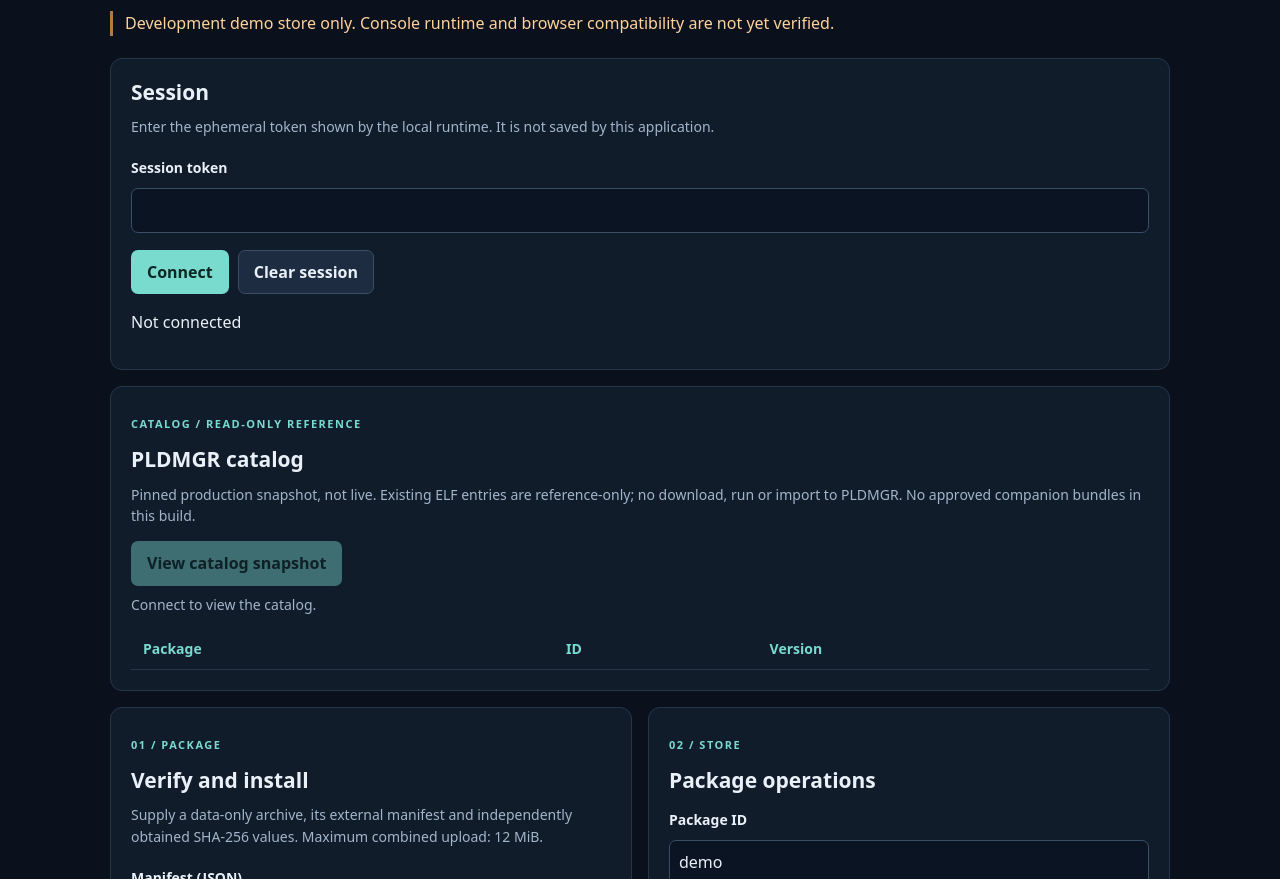
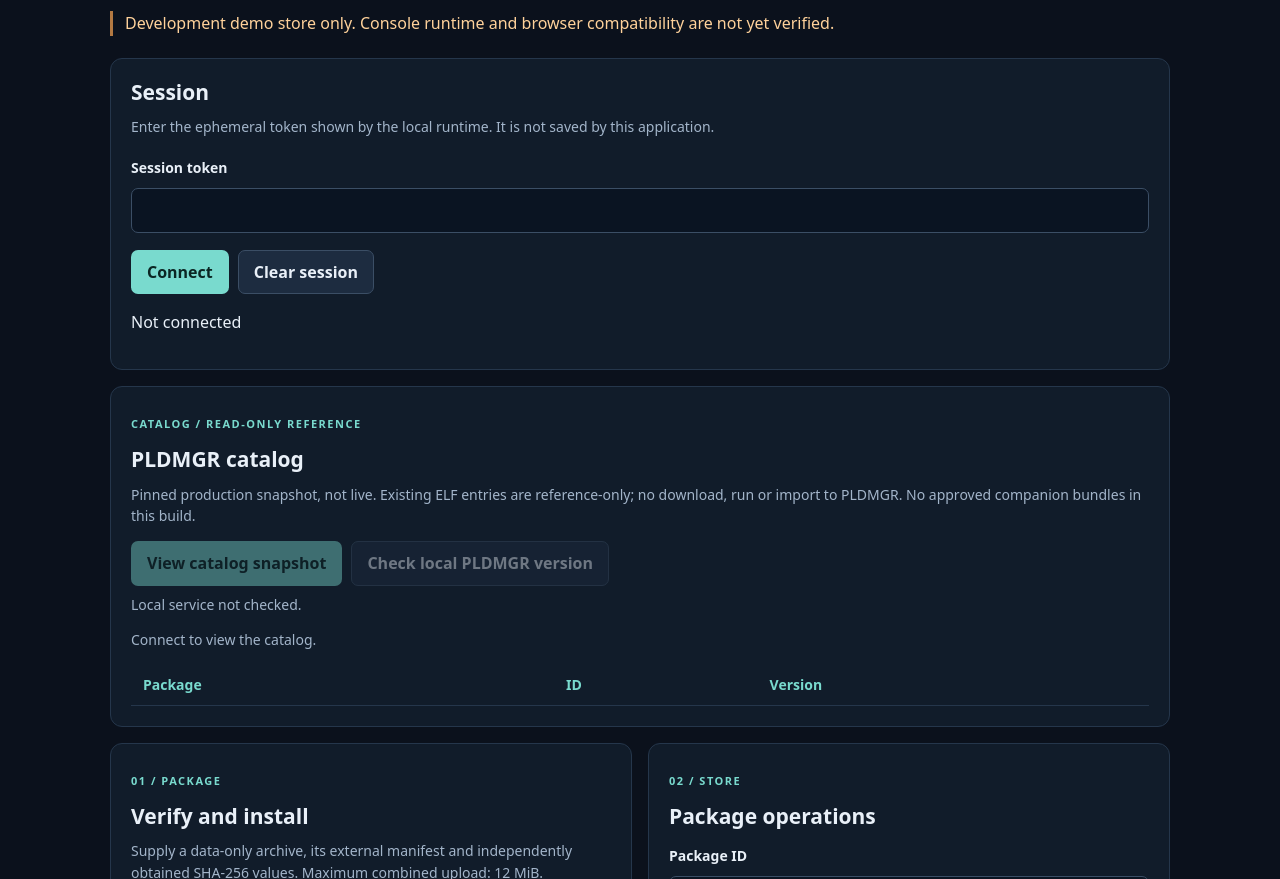
Before and after one commit to poiedk/ps5-custom-payloads, a plain HTML site: page payloadforge/native/web/index.html in a window 1280 px wide. Shown: the part 221-1100 px from the top of the page. Drawn offline with Linux system fonts and the light colour scheme.

Commit message:
N15-B: expose explicit read-only version diagnostic and document its limited scope

```diff
--- a/payloadforge/native/web/index.html
+++ b/payloadforge/native/web/index.html
@@ -14,7 +14,7 @@
 <section class="hero"><p class="eyebrow">MANAGED PACKAGES</p><h1>Package control center</h1><p>Local, explicit, data-only transactions. Verify before you change anything. No payload execution.</p><p class="warning">Development demo store only. Console runtime and browser compatibility are not yet verified.</p></section>
 <section class="panel"><h2>Session</h2><p class="muted">Enter the ephemeral token shown by the local runtime. It is not saved by this application.</p>
 <div class="fields"><label for="token">Session token</label><input id="token" type="password" maxlength="64" autocomplete="off" spellcheck="false"><div class="actions"><button id="connect" type="button">Connect</button><button id="disconnect" type="button" class="secondary">Clear session</button></div></div><p id="session" role="status">Not connected</p></section>
-<section class="panel"><p class="eyebrow">CATALOG / READ-ONLY REFERENCE</p><h2>PLDMGR catalog</h2><p class="muted">Pinned production snapshot, not live. Existing ELF entries are reference-only; no download, run or import to PLDMGR. No approved companion bundles in this build.</p><button id="catalog" type="button" disabled>View catalog snapshot</button><p id="catalog-meta" class="muted">Connect to view the catalog.</p><div class="catalog-wrap"><table><thead><tr><th>Package</th><th>ID</th><th>Version</th></tr></thead><tbody id="catalog-rows"></tbody></table></div></section>
+<section class="panel"><p class="eyebrow">CATALOG / READ-ONLY REFERENCE</p><h2>PLDMGR catalog</h2><p class="muted">Pinned production snapshot, not live. Existing ELF entries are reference-only; no download, run or import to PLDMGR. No approved companion bundles in this build.</p><div class="actions"><button id="catalog" type="button" disabled>View catalog snapshot</button><button id="pldmgr-check" type="button" class="secondary" disabled>Check local PLDMGR version</button></div><p id="pldmgr-status" class="muted">Local service not checked.</p><p id="catalog-meta" class="muted">Connect to view the catalog.</p><div class="catalog-wrap"><table><thead><tr><th>Package</th><th>ID</th><th>Version</th></tr></thead><tbody id="catalog-rows"></tbody></table></div></section>
 <div class="layout">
 <section class="panel"><p class="eyebrow">01 / PACKAGE</p><h2>Verify and install</h2><p class="muted">Supply a data-only archive, its external manifest and independently obtained SHA-256 values. Maximum combined upload: 12 MiB.</p>
 <div class="fields"><label for="manifest">Manifest (JSON)</label><input id="manifest" type="file" accept=".json,application/json"><label for="manifest-hash">Expected manifest SHA-256</label><input id="manifest-hash" type="text" maxlength="64" spellcheck="false" autocomplete="off"><label for="archive">Archive (ZIP / TAR.GZ)</label><input id="archive" type="file" accept=".zip,.gz,.tar.gz,application/zip,application/gzip"><label for="archive-hash">Expected archive SHA-256</label><input id="archive-hash" type="text" maxlength="64" spellcheck="false" autocomplete="off"><button id="verify" type="button" disabled>Verify package</button></div>
```
